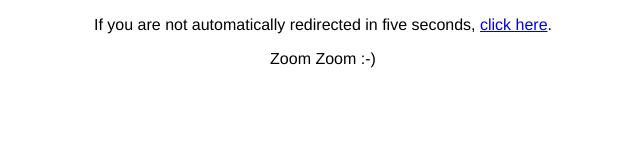
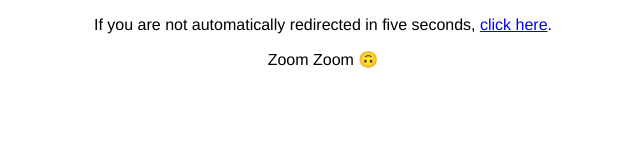
Before and after one commit to DigitalCharlie/zoom, a plain HTML site: page index.html in a window 1280 px wide. Shown: the full height of the page, 317-957 px from the left. Drawn offline with Linux system fonts and the light colour scheme.

Commit message:
fixing emoji

```diff
--- a/index.html
+++ b/index.html
@@ -8,7 +8,7 @@
 </head>
 <body>
   <p>If you are not automatically redirected in five seconds, <a href="https://zoom.us/j/5902990772">click here</a>.</p>
-  <p class="fadeInLoad">Zoom Zoom :-)</p>
+  <p class="fadeInLoad">Zoom Zoom 🙃</p>
 </body>
 
 
```
